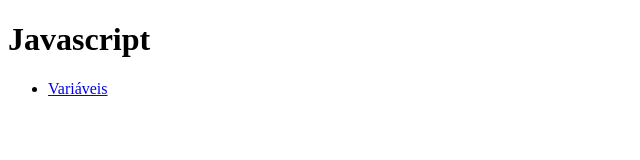
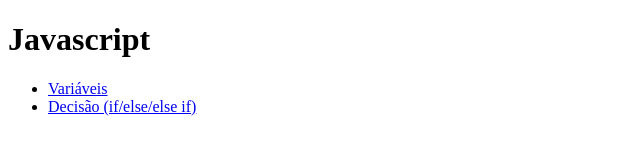
Before and after one commit to marcioaraya/site-javascript, a plain HTML site: page index.html in a window 1280 px wide. Shown: the whole page, without its empty margins (0-640 px from the left). Drawn offline with Linux system fonts and the light colour scheme.

Commit message:
Acrescenta link para decisao.html

```diff
--- a/index.html
+++ b/index.html
@@ -9,6 +9,7 @@
     <h1>Javascript</h1>
     <ul>
         <li><a href="variaveis.html">Variáveis</a></li>
+        <li><a href="decisao.html">Decisão (if/else/else if)</a></li>
     </ul>
 
 </body>
```
